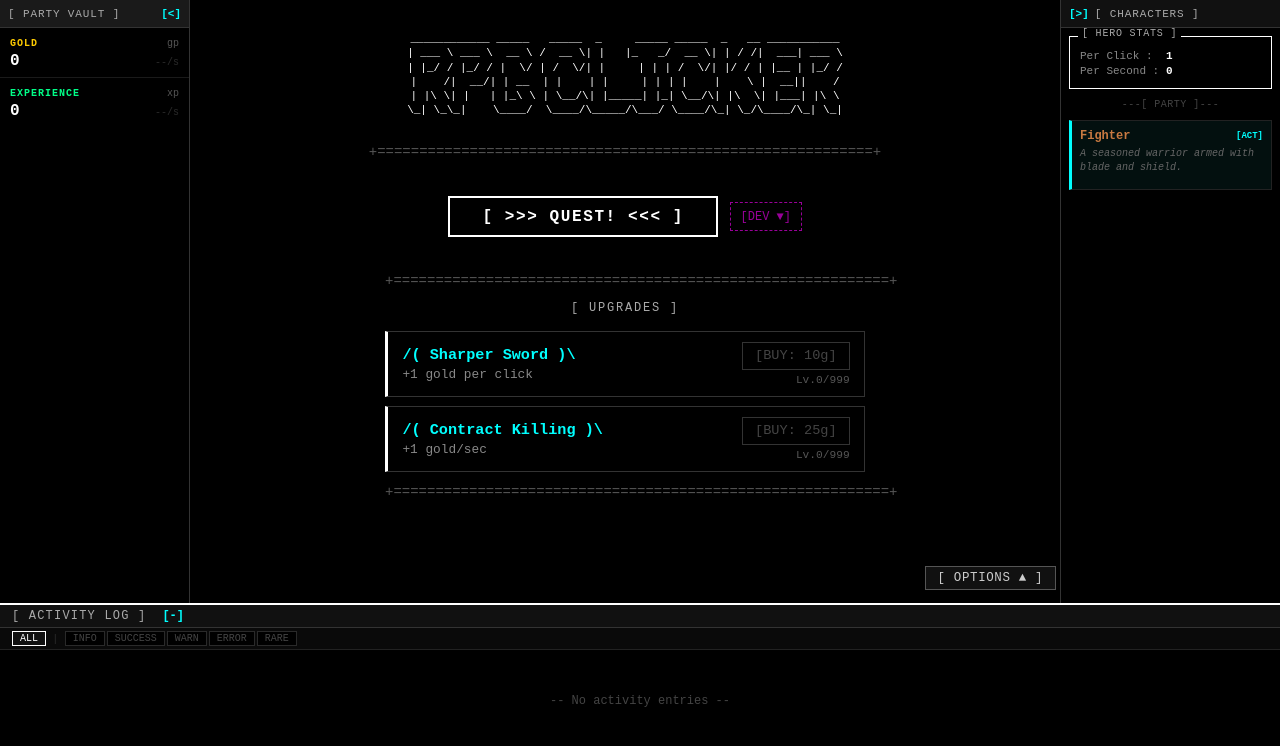
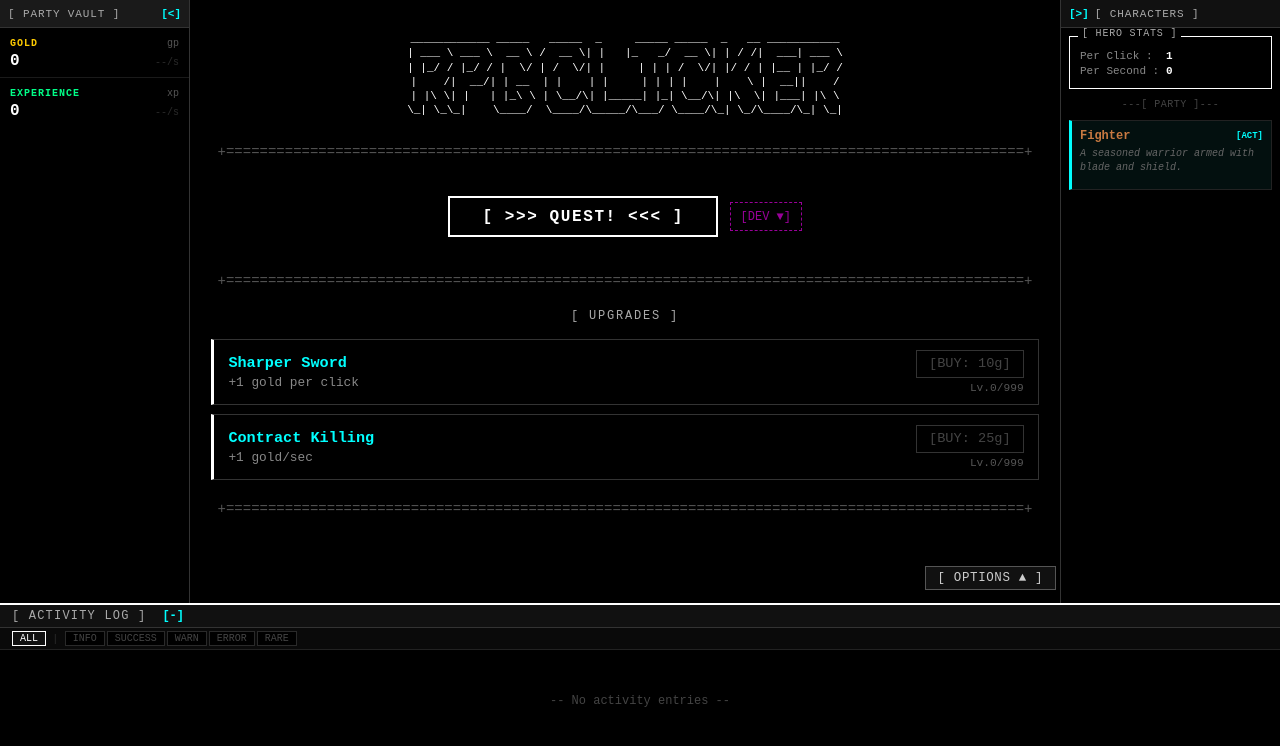
Before and after one commit to penguinswin3/rpg-clicker, an Angular app: page / in a window 1280 px wide. Shown: the top 746 px of the page. Built offline with nearby package versions, Linux system fonts and the light colour scheme.

Commit message:
ui tweaks

```diff
--- a/src/app/app.component.html
+++ b/src/app/app.component.html
@@ -2,7 +2,7 @@
   <app-wallet-sidebar />
 
   <!-- Minigame panel: unlocked at 2500 XP, spans left of game area -->
-  <app-minigame-panel *ngIf="minigameShown" [fighterAttack]="goldPerClick" />
+  <app-minigame-panel *ngIf="minigameShown" [fighterAttack]="goldPerClick" [potionChuggingLevel]="potionChuggingLevel" />
 
   <div class="game-wrapper">
     <div class="game-container">
@@ -16,7 +16,7 @@ ____________ _____   _____  _     _____ _____  _   __ ___________
 | |\ \| |   | |_\ \ | \__/\| |_____| |_| \__/\| |\  \| |___| |\ \
 \_| \_\_|    \____/  \____/\_____/\___/ \____/\_| \_/\____/\_| \_|
         </pre>
-        <div class="divider">+===========================================================+</div>
+        <div class="divider">+===============================================================================================+</div>
       </header>
 
       <section class="click-area">
@@ -39,14 +39,19 @@ ____________ _____   _____  _     _____ _____  _   __ ___________
       </section>
 
       <section class="upgrades">
-        <div class="divider">+===========================================================+</div>
+        <div class="divider">+===============================================================================================+</div>
+
+        <div class="upgrades-columns">
+
+          <!-- ══ Standard upgrades ════════════════════════════════════ -->
+          <div class="upgrades-col">
             <div class="section-title">[ UPGRADES ]</div>
 
             <!-- Fighter upgrades -->
             <ng-container *ngIf="activeCharacterId === 'fighter'">
               <div class="upgrade-card">
                 <div class="upgrade-info">
-              <span class="upgrade-name cyan-text">/( Sharper Sword )\</span>
+                  <span class="upgrade-name cyan-text">Sharper Sword</span>
                   <span class="upgrade-desc">+1 gold per click</span>
                 </div>
                 <div class="upgrade-btn-wrap">
@@ -64,7 +69,7 @@ ____________ _____   _____  _     _____ _____  _   __ ___________
 
               <div class="upgrade-card">
                 <div class="upgrade-info">
-              <span class="upgrade-name cyan-text">/( Contract Killing )\</span>
+                  <span class="upgrade-name cyan-text">Contract Killing</span>
                   <span class="upgrade-desc">+1 gold/sec</span>
                 </div>
                 <div class="upgrade-btn-wrap">
@@ -79,32 +84,13 @@ ____________ _____   _____  _     _____ _____  _   __ ___________
                   <span class="upgrade-level">Lv.{{ autoUpgradeLevel }}/{{ upgradeMax.CONTRACT_KILLING }}</span>
                 </div>
               </div>
-
-          <!-- Unlocked once Apothecary is in the party -->
-          <div class="upgrade-card" *ngIf="apothecaryUnlocked">
-            <div class="upgrade-info">
-              <span class="upgrade-name cyan-text">/( Potion Chugging )\</span>
-              <span class="upgrade-desc">???</span>
-            </div>
-            <div class="upgrade-btn-wrap">
-              <button
-                class="upgrade-btn"
-                [class.upgrade-maxed]="potionChuggingMaxed"
-                [disabled]="potionChuggingMaxed || potions < potionChuggingCost"
-                (click)="buyPotionChugging()">
-                <ng-container *ngIf="potionChuggingMaxed; else pcCost">[MAXED]</ng-container>
-                <ng-template #pcCost>[BUY: {{ potionChuggingCost }}pt]</ng-template>
-              </button>
-              <span class="upgrade-level">Lv.{{ potionChuggingLevel }}/{{ upgradeMax.POTION_CHUGGING }}</span>
-            </div>
-          </div>
             </ng-container>
 
             <!-- Ranger upgrades -->
             <ng-container *ngIf="activeCharacterId === 'ranger'">
               <div class="upgrade-card">
                 <div class="upgrade-info">
-              <span class="upgrade-name cyan-text">/( More Herbs )\</span>
+                  <span class="upgrade-name cyan-text">More Herbs</span>
                   <span class="upgrade-desc">+1% chance to double base herbs</span>
                 </div>
                 <div class="upgrade-btn-wrap">
@@ -122,7 +108,7 @@ ____________ _____   _____  _     _____ _____  _   __ ___________
 
               <div class="upgrade-card">
                 <div class="upgrade-info">
-              <span class="upgrade-name cyan-text">/( Better Tracking )\</span>
+                  <span class="upgrade-name cyan-text">Better Tracking</span>
                   <span class="upgrade-desc">+1% beast find chance (now {{ beastFindChance }}%)</span>
                 </div>
                 <div class="upgrade-btn-wrap">
@@ -143,7 +129,7 @@ ____________ _____   _____  _     _____ _____  _   __ ___________
             <ng-container *ngIf="activeCharacterId === 'apothecary'">
               <div class="upgrade-card">
                 <div class="upgrade-info">
-              <span class="upgrade-name cyan-text">/( Potion Titration )\</span>
+                  <span class="upgrade-name cyan-text">Potion Titration</span>
                   <span class="upgrade-desc">+1% herb save chance on brew | Save: {{ herbSaveChance }}%</span>
                 </div>
                 <div class="upgrade-btn-wrap">
@@ -161,7 +147,7 @@ ____________ _____   _____  _     _____ _____  _   __ ___________
 
               <div class="upgrade-card">
                 <div class="upgrade-info">
-              <span class="upgrade-name cyan-text">/( Potion Marketing )\</span>
+                  <span class="upgrade-name cyan-text">Potion Marketing</span>
                   <span class="upgrade-desc">+1 gold/sec from passive sales</span>
                 </div>
                 <div class="upgrade-btn-wrap">
@@ -177,8 +163,41 @@ ____________ _____   _____  _     _____ _____  _   __ ___________
                 </div>
               </div>
             </ng-container>
+          </div><!-- /upgrades-col standard -->
 
-        <div class="divider">+===========================================================+</div>
+          <!-- ══ Minigame upgrades (visible once minigames unlock) ═══ -->
+          <div class="upgrades-col upgrades-minigame-col" *ngIf="minigameShown">
+            <div class="section-title">[ MINIGAME ]</div>
+
+            <!-- Fighter minigame upgrades -->
+            <ng-container *ngIf="activeCharacterId === 'fighter'">
+              <div class="upgrade-card" *ngIf="apothecaryUnlocked">
+                <div class="upgrade-info">
+                  <span class="upgrade-name cyan-text">Potion Chugging</span>
+                  <span class="upgrade-desc">+1 HP per potion heal</span>
+                </div>
+                <div class="upgrade-btn-wrap">
+                  <button
+                    class="upgrade-btn"
+                    [class.upgrade-maxed]="potionChuggingMaxed"
+                    [disabled]="potionChuggingMaxed || potions < potionChuggingCost"
+                    (click)="buyPotionChugging()">
+                    <ng-container *ngIf="potionChuggingMaxed; else pcCost">[MAXED]</ng-container>
+                    <ng-template #pcCost>[BUY: {{ potionChuggingCost }}pt]</ng-template>
+                  </button>
+                  <span class="upgrade-level">Lv.{{ potionChuggingLevel }}/{{ upgradeMax.POTION_CHUGGING }}</span>
+                </div>
+              </div>
+            </ng-container>
+
+            <!-- Ranger minigame upgrades (placeholder) -->
+            <!-- Apothecary minigame upgrades (placeholder) -->
+
+          </div><!-- /upgrades-col minigame -->
+
+        </div><!-- /upgrades-columns -->
+
+        <div class="divider">+===============================================================================================+</div>
 
       </section>
       <app-character-unlock />
--- a/src/app/app.component.scss
+++ b/src/app/app.component.scss
@@ -21,7 +21,7 @@
   flex-direction: column;
   align-items: center;
   width: 100%;
-  max-width: 600px;
+  max-width: 860px;
   padding: 2rem 1rem;
   background: #000;
   color: #fff;
@@ -232,7 +232,27 @@
 
 .upgrades {
   width: 100%;
-  max-width: 480px;
+}
+
+.upgrades-columns {
+  display: flex;
+  flex-direction: row;
+  align-items: flex-start;
+  gap: 0;
+  width: 100%;
+}
+
+.upgrades-col {
+  display: flex;
+  flex-direction: column;
+  flex: 1;
+  min-width: 0;
+}
+
+.upgrades-minigame-col {
+  border-left: 1px solid #333;
+  padding-left: 1rem;
+  margin-left: 0.5rem;
 }
 
 .upgrade-card {
--- a/src/app/character/character-unlock.component.html
+++ b/src/app/character/character-unlock.component.html
@@ -1,5 +1,5 @@
 <ng-container *ngIf="available.length > 0">
-  <div class="divider">+===========================================================+</div>
+  <div class="divider">+===============================================================================================+</div>
   <div class="section-title">[ CHARACTER UNLOCK ]</div>
   <div class="xp-note">XP requirement met! New recruits available.</div>
 
@@ -17,5 +17,5 @@
     </button>
   </div>
 
-  <div class="divider">+===========================================================+</div>
+  <div class="divider">+===============================================================================================+</div>
 </ng-container>
--- a/src/app/minigame/fighter/fighter-minigame.component.html
+++ b/src/app/minigame/fighter/fighter-minigame.component.html
@@ -59,7 +59,7 @@
             [class.slot-invisible]="defeated"
             [disabled]="healDisabled"
             (click)="heal()">
-      [+ HEAL +10]
+      [+ HEAL +{{ potionHealAmount }}]
     </button>
 
   </div>
--- a/src/app/minigame/fighter/fighter-minigame.component.ts
+++ b/src/app/minigame/fighter/fighter-minigame.component.ts
@@ -26,6 +26,8 @@ interface Enemy {
 export class FighterMinigameComponent implements OnInit, OnDestroy {
   /** Sword sharpness — fed in from goldPerClick on the Fighter. */
   @Input() attackPower = 1;
+  /** Potion Chugging upgrade level — each level adds +1 HP to potion heals. */
+  @Input() potionChuggingLevel = 0;
 
   private wallet = inject(WalletService);
   private log    = inject(ActivityLogService);
@@ -61,6 +63,11 @@ export class FighterMinigameComponent implements OnInit, OnDestroy {
 
   get enemyHpPct(): number {
     return Math.max(0, (this.enemy.hp / this.enemy.maxHp) * 100);
+  }
+
+  /** Base heal + 1 HP per Potion Chugging level. */
+  get potionHealAmount(): number {
+    return FIGHTER_MG.POTION_HEAL + this.potionChuggingLevel;
   }
 
   get actionsDisabled(): boolean {
@@ -109,7 +116,7 @@ export class FighterMinigameComponent implements OnInit, OnDestroy {
     if (this.healDisabled) return;
 
     this.wallet.remove('potion', 1);
-    const healed = Math.min(FIGHTER_MG.POTION_HEAL, this.maxHp - this.fighterHp);
+    const healed = Math.min(this.potionHealAmount, this.maxHp - this.fighterHp);
     this.fighterHp += healed;
 
     const eDmg = this.rollEnemyDamage();
--- a/src/app/minigame/minigame-panel.component.html
+++ b/src/app/minigame/minigame-panel.component.html
@@ -9,7 +9,7 @@
 
     <!-- ── Fighter: live combat minigame ── -->
     <ng-container *ngIf="activeCharacterId === 'fighter'">
-      <app-fighter-minigame [attackPower]="fighterAttack" />
+      <app-fighter-minigame [attackPower]="fighterAttack" [potionChuggingLevel]="potionChuggingLevel" />
     </ng-container>
 
     <!-- ── Apothecary: alchemy rhythm minigame ── -->
--- a/src/app/minigame/minigame-panel.component.ts
+++ b/src/app/minigame/minigame-panel.component.ts
@@ -29,6 +29,8 @@ export class MinigamePanelComponent implements OnInit, OnDestroy {
 
   /** Sword sharpness passed in from AppComponent (goldPerClick). */
   @Input() fighterAttack = 1;
+  /** Potion Chugging level — forwarded to the fighter minigame. */
+  @Input() potionChuggingLevel = 0;
 
   xp = 0;
   activeCharacterId = 'fighter';
```
Lines whose indentation alone changed are shown as unchanged.
